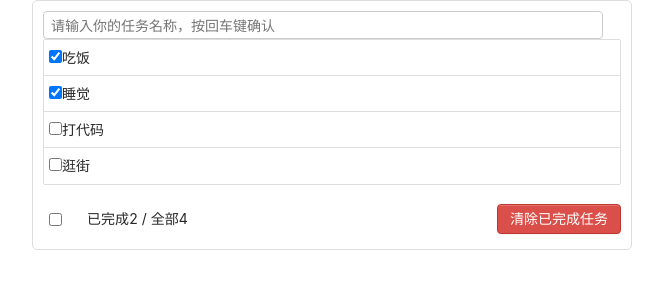
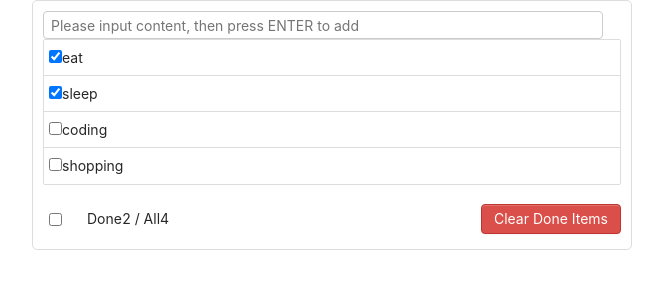
Before and after one commit to mahebei/todo, a React (Create React App) app: page / in a window 1280 px wide. Shown: the top 300 px of the page, without its empty margins (308-971 px from the left). Built offline with nearby package versions, Linux system fonts and the light colour scheme.

Commit message:
some changes in comments

```diff
--- a/src/App.jsx
+++ b/src/App.jsx
@@ -5,82 +5,79 @@ import Footer from './components/Footer'
 import './App.css'
 
 export default class App extends Component {
-	//状态在哪里，操作状态的方法就在哪里
-
-	//初始化状态
-	state = {todos:[
-		{id:'001',name:'吃饭',done:true},
-		{id:'002',name:'睡觉',done:true},
-		{id:'003',name:'打代码',done:false},
-		{id:'004',name:'逛街',done:false}
-	]}
-
-	//addTodo用于添加一个todo，接收的参数是todo对象
-	addTodo = (todoObj)=>{
-		//获取原todos
-		const {todos} = this.state
-		//追加一个todo
-		const newTodos = [todoObj,...todos]
-		//更新状态
-		this.setState({todos:newTodos})
+	//init state
+	state = {
+		todos: [
+			{ id: '001', name: 'eat', done: true },
+			{ id: '002', name: 'sleep', done: true },
+			{ id: '003', name: 'coding', done: false },
+			{ id: '004', name: 'shopping', done: false },
+		],
 	}
 
-	//updateTodo用于更新一个todo对象
-	updateTodo = (id,done)=>{
-		//获取状态中的todos
-		const {todos} = this.state
-		//匹配处理数据
-		const newTodos = todos.map((todoObj)=>{
-			if(todoObj.id === id) return {...todoObj,done}
+	//add a todo item，param is a todo obj
+	addTodo = todoObj => {
+		//get old todos
+		const { todos } = this.state
+		//append todo
+		const newTodos = [todoObj, ...todos]
+		//update state
+		this.setState({ todos: newTodos })
+	}
+
+	//update a todo obj
+	updateTodo = (id, done) => {
+		const { todos } = this.state
+		const newTodos = todos.map(todoObj => {
+			if (todoObj.id === id) return { ...todoObj, done }
 			else return todoObj
 		})
-		this.setState({todos:newTodos})
+		this.setState({ todos: newTodos })
 	}
 
-	//deleteTodo用于删除一个todo对象
-	deleteTodo = (id)=>{
-		//获取原来的todos
-		const {todos} = this.state
-		//删除指定id的todo对象
-		const newTodos = todos.filter((todoObj)=>{
+	//delete a todo obj
+	deleteTodo = id => {
+		const { todos } = this.state
+		const newTodos = todos.filter(todoObj => {
 			return todoObj.id !== id
 		})
-		//更新状态
-		this.setState({todos:newTodos})
+		this.setState({ todos: newTodos })
 	}
 
-	//checkAllTodo用于全选
-	checkAllTodo = (done)=>{
-		//获取原来的todos
-		const {todos} = this.state
-		//加工数据
-		const newTodos = todos.map((todoObj)=>{
-			return {...todoObj,done}
+	//check all todo items
+	checkAllTodo = done => {
+		const { todos } = this.state
+		const newTodos = todos.map(todoObj => {
+			return { ...todoObj, done }
 		})
-		//更新状态
-		this.setState({todos:newTodos})
+		this.setState({ todos: newTodos })
 	}
 
-	//clearAllDone用于清除所有已完成的
-	clearAllDone = ()=>{
-		//获取原来的todos
-		const {todos} = this.state
-		//过滤数据
-		const newTodos = todos.filter((todoObj)=>{
+	//clear all done items
+	clearAllDone = () => {
+		const { todos } = this.state
+		const newTodos = todos.filter(todoObj => {
 			return !todoObj.done
 		})
-		//更新状态
-		this.setState({todos:newTodos})
+		this.setState({ todos: newTodos })
 	}
 
 	render() {
-		const {todos} = this.state
+		const { todos } = this.state
 		return (
-			<div className="todo-container">
-				<div className="todo-wrap">
-					<Header addTodo={this.addTodo}/>
-					<List todos={todos} updateTodo={this.updateTodo} deleteTodo={this.deleteTodo}/>
-					<Footer todos={todos} checkAllTodo={this.checkAllTodo} clearAllDone={this.clearAllDone}/>
+			<div className='todo-container'>
+				<div className='todo-wrap'>
+					<Header addTodo={this.addTodo} />
+					<List
+						todos={todos}
+						updateTodo={this.updateTodo}
+						deleteTodo={this.deleteTodo}
+					/>
+					<Footer
+						todos={todos}
+						checkAllTodo={this.checkAllTodo}
+						clearAllDone={this.clearAllDone}
+					/>
 				</div>
 			</div>
 		)
--- a/src/components/Footer/index.jsx
+++ b/src/components/Footer/index.jsx
@@ -2,32 +2,42 @@ import React, { Component } from 'react'
 import './index.css'
 
 export default class Footer extends Component {
-
-	//全选checkbox的回调
-	handleCheckAll = (event)=>{
+	//callback of check all checkbox
+	handleCheckAll = event => {
 		this.props.checkAllTodo(event.target.checked)
 	}
 
-	//清除已完成任务的回调
-	handleClearAllDone = ()=>{
+	//callback of clear done item
+	handleClearAllDone = () => {
 		this.props.clearAllDone()
 	}
 
 	render() {
-		const {todos} = this.props
-		//已完成的个数
-		const doneCount = todos.reduce((pre,todo)=> pre + (todo.done ? 1 : 0),0)
-		//总数
+		const { todos } = this.props
+		const doneCount = todos.reduce(
+			(pre, todo) => pre + (todo.done ? 1 : 0),
+			0
+		)
 		const total = todos.length
 		return (
-			<div className="todo-footer">
+			<div className='todo-footer'>
 				<label>
-					<input type="checkbox" onChange={this.handleCheckAll} checked={doneCount === total && total !== 0 ? true : false}/>
+					<input
+						type='checkbox'
+						onChange={this.handleCheckAll}
+						checked={
+							doneCount === total && total !== 0 ? true : false
+						}
+					/>
 				</label>
 				<span>
-					<span>已完成{doneCount}</span> / 全部{total}
+					<span>Done{doneCount}</span> / All{total}
 				</span>
-				<button onClick={this.handleClearAllDone} className="btn btn-danger">清除已完成任务</button>
+				<button
+					onClick={this.handleClearAllDone}
+					className='btn btn-danger'>
+					Clear Done Items
+				</button>
 			</div>
 		)
 	}
--- a/src/components/Header/index.jsx
+++ b/src/components/Header/index.jsx
@@ -1,38 +1,36 @@
 import React, { Component } from 'react'
 import PropTypes from 'prop-types'
-import {nanoid} from 'nanoid'
+import { nanoid } from 'nanoid'
 import './index.css'
 
 export default class Header extends Component {
-
-	//对接收的props进行：类型、必要性的限制
+	//set limit of props
 	static propTypes = {
-		addTodo:PropTypes.func.isRequired
+		addTodo: PropTypes.func.isRequired,
 	}
 
-	//键盘事件的回调
-	handleKeyUp = (event)=>{
-		//解构赋值获取keyCode,target
-		const {keyCode,target} = event
-		//判断是否是回车按键
-		if(keyCode !== 13) return
-		//添加的todo名字不能为空
-		if(target.value.trim() === ''){
-			alert('输入不能为空')
+	//callback of keyboard event
+	handleKeyUp = event => {
+		const { keyCode, target } = event
+		//check if it is ENTER
+		if (keyCode !== 13) return
+		if (target.value.trim() === '') {
+			alert('Item cannot be empty')
 			return
 		}
-		//准备好一个todo对象
-		const todoObj = {id:nanoid(),name:target.value,done:false}
-		//将todoObj传递给App
+		const todoObj = { id: nanoid(), name: target.value, done: false }
 		this.props.addTodo(todoObj)
-		//清空输入
 		target.value = ''
 	}
 
 	render() {
 		return (
-			<div className="todo-header">
-				<input onKeyUp={this.handleKeyUp} type="text" placeholder="请输入你的任务名称，按回车键确认"/>
+			<div className='todo-header'>
+				<input
+					onKeyUp={this.handleKeyUp}
+					type='text'
+					placeholder='Please input content, then press ENTER to add'
+				/>
 			</div>
 		)
 	}
--- a/src/components/Item/index.jsx
+++ b/src/components/Item/index.jsx
@@ -2,41 +2,51 @@ import React, { Component } from 'react'
 import './index.css'
 
 export default class Item extends Component {
+	state = { mouse: false } //mouse in / out
 
-	state = {mouse:false} //标识鼠标移入、移出
-
-	//鼠标移入、移出的回调
-	handleMouse = (flag)=>{
-		return ()=>{
-			this.setState({mouse:flag})
+	//callback of mouse in / out
+	handleMouse = flag => {
+		return () => {
+			this.setState({ mouse: flag })
 		}
 	}
 
-	//勾选、取消勾选某一个todo的回调
-	handleCheck = (id)=>{
-		return (event)=>{
-			this.props.updateTodo(id,event.target.checked)
+	//callback of check / uncheck
+	handleCheck = id => {
+		return event => {
+			this.props.updateTodo(id, event.target.checked)
 		}
 	}
 
-	//删除一个todo的回调
-	handleDelete = (id)=>{
-		if(window.confirm('确定删除吗？')){
+	//callback of del an item
+	handleDelete = id => {
+		if (window.confirm('Are you sure to delete it?')) {
 			this.props.deleteTodo(id)
 		}
 	}
 
-
 	render() {
-		const {id,name,done} = this.props
-		const {mouse} = this.state
+		const { id, name, done } = this.props
+		const { mouse } = this.state
 		return (
-			<li style={{backgroundColor:mouse ? '#ddd' : 'white'}} onMouseEnter={this.handleMouse(true)} onMouseLeave={this.handleMouse(false)}>
+			<li
+				style={{ backgroundColor: mouse ? '#ddd' : 'white' }}
+				onMouseEnter={this.handleMouse(true)}
+				onMouseLeave={this.handleMouse(false)}>
 				<label>
-					<input type="checkbox" checked={done} onChange={this.handleCheck(id)}/>
+					<input
+						type='checkbox'
+						checked={done}
+						onChange={this.handleCheck(id)}
+					/>
 					<span>{name}</span>
 				</label>
-				<button onClick={()=> this.handleDelete(id) } className="btn btn-danger" style={{display:mouse?'block':'none'}}>删除</button>
+				<button
+					onClick={() => this.handleDelete(id)}
+					className='btn btn-danger'
+					style={{ display: mouse ? 'block' : 'none' }}>
+					Delete
+				</button>
 			</li>
 		)
 	}
--- a/src/index.js
+++ b/src/index.js
@@ -1,8 +1,5 @@
-//引入react核心库
 import React from 'react'
-//引入ReactDOM
 import ReactDOM from 'react-dom'
-//引入App
 import App from './App'
 
-ReactDOM.render(<App/>,document.getElementById('root'))
+ReactDOM.render(<App />, document.getElementById('root'))
```
Also changed, not shown: src/components/List/index.jsx (+16 -12 lines), 10 other files (tests, documents, lock files or other folders).
